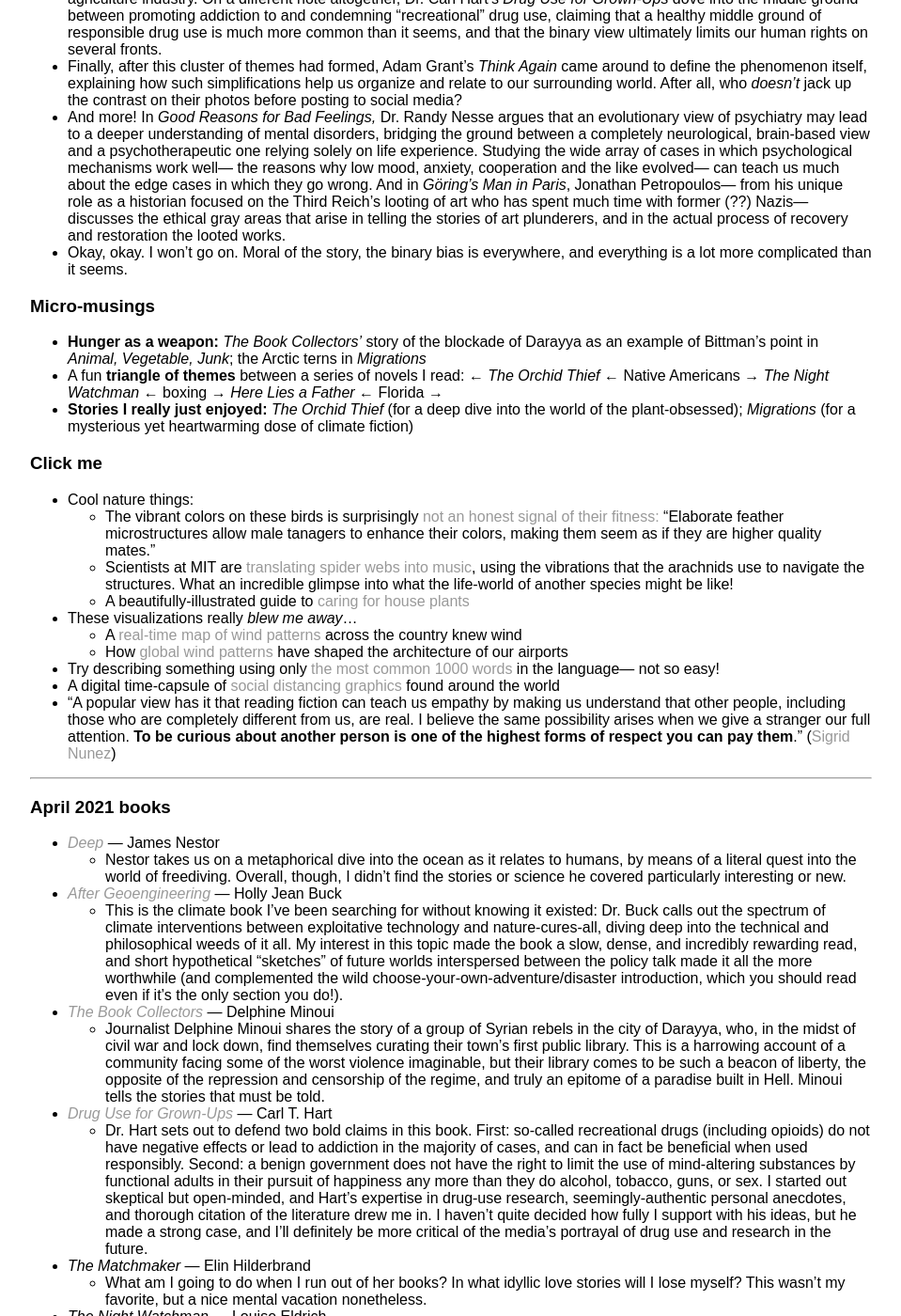
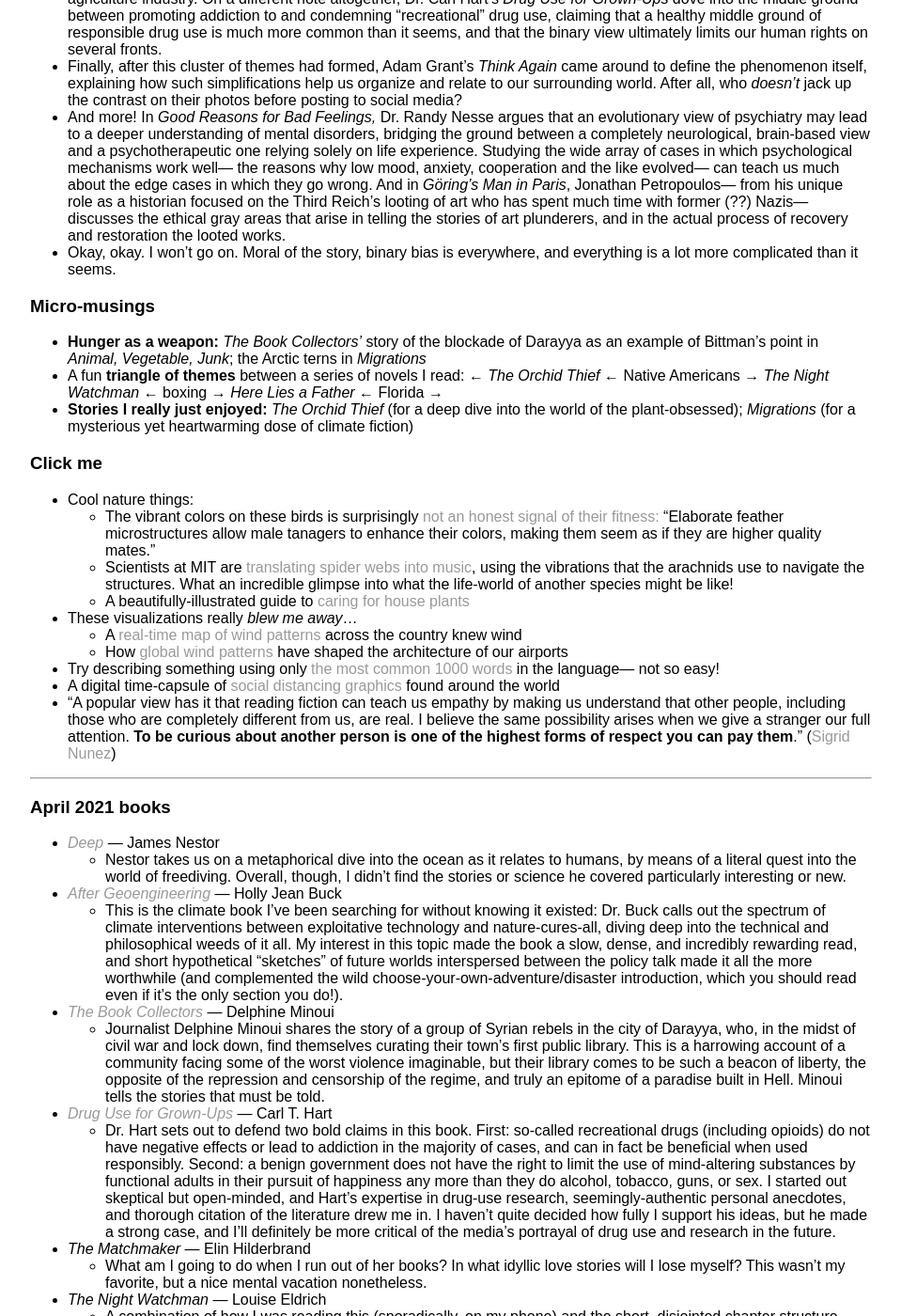
Before and after one commit to mayasheth/mayasheth.github.io, a Jekyll site: the page built from _posts/2021-05-01-MM4-april-2020-reading-update.md, in a window 1280 px wide and 1400 px high, scrolled down 772 px. Shown: the whole window at 94% size, without its empty margins (160-1119 px from the left). Built offline with Jekyll 4.4.1, drawn with Linux system fonts in a browser that asks for light colours; some of the changed text lies outside the part shown.

Commit message:
Update 2021-05-01-MM4-april-2020-reading-update.md

```diff
--- a/_posts/2021-05-01-MM4-april-2020-reading-update.md
+++ b/_posts/2021-05-01-MM4-april-2020-reading-update.md
@@ -28,7 +28,7 @@
 - This view was echoed by Mark Bittman in *Animal, Vegetable, Junk,* though more narrowly in the context of the food and agriculture industry. On a different note altogether, Dr. Carl Hart's *Drug Use for Grown-Ups* dove into the middle ground between promoting addiction to and condemning "recreational" drug use, claiming that a healthy middle ground of responsible drug use is much more common than it seems, and that the binary view ultimately limits our human rights on several fronts.
 - Finally, after this cluster of themes had formed, Adam Grant's *Think Again* came around to define the phenomenon itself, explaining how such simplifications help us organize and relate to our surrounding world. After all, who *doesn't* jack up the contrast on their photos before posting to social media?
 - And more! In *Good Reasons for Bad Feelings,* Dr. Randy Nesse argues that an evolutionary view of psychiatry may lead to a deeper understanding of mental disorders, bridging the ground between a completely neurological, brain-based view and a psychotherapeutic one relying solely on life experience. Studying the wide array of cases in which psychological mechanisms work well— the reasons why low mood, anxiety, cooperation and the like evolved— can teach us much about the edge cases in which they go wrong. And in *Göring’s Man in Paris*, Jonathan Petropoulos— from his unique role as a historian focused on the Third Reich’s looting of art who has spent much time with former (??) Nazis— discusses the ethical gray areas that arise in telling the stories of  art plunderers, and in the actual process of recovery and restoration the looted works.
-- Okay, okay. I won’t go on. Moral of the story, the binary bias is everywhere, and everything is a lot more complicated than it seems.
+- Okay, okay. I won’t go on. Moral of the story, binary bias is everywhere, and everything is a lot more complicated than it seems.
 
 ### Micro-musings
 
@@ -60,7 +60,7 @@
 - *[The Book Collectors](https://mayasheth.github.io/2021/04/05/the-book-collectors)* — Delphine Minoui
     - Journalist Delphine Minoui shares the story of a group of Syrian rebels in the city of Darayya, who, in the midst of civil war and lock down, find themselves curating their town’s first public library. This is a harrowing account of a community facing some of the worst violence imaginable, but their library comes to be such a beacon of liberty, the opposite of the repression and censorship of the regime, and truly an epitome of a paradise built in Hell. Minoui tells the stories that must be told.
 - *[Drug Use for Grown-Ups](https://mayasheth.github.io/2021/04/01/drug-use-for-grown-ups)* — Carl T. Hart
-    - Dr. Hart sets out to defend two bold claims in this book. First: so-called recreational drugs (including opioids) do not have negative effects or lead to addiction in the majority of cases, and can in fact be beneficial when used responsibly. Second: a benign government does not have the right to limit the use of mind-altering substances by functional adults in their pursuit of happiness any more than they do alcohol, tobacco, guns, or sex. I started out skeptical but open-minded, and Hart’s expertise in drug-use research, seemingly-authentic personal anecdotes, and thorough citation of the literature drew me in. I haven’t quite decided how fully I support with his ideas, but he made a strong case, and I’ll definitely be more critical of the media’s portrayal of drug use and research in the future.
+    - Dr. Hart sets out to defend two bold claims in this book. First: so-called recreational drugs (including opioids) do not have negative effects or lead to addiction in the majority of cases, and can in fact be beneficial when used responsibly. Second: a benign government does not have the right to limit the use of mind-altering substances by functional adults in their pursuit of happiness any more than they do alcohol, tobacco, guns, or sex. I started out skeptical but open-minded, and Hart’s expertise in drug-use research, seemingly-authentic personal anecdotes, and thorough citation of the literature drew me in. I haven’t quite decided how fully I support his ideas, but he made a strong case, and I’ll definitely be more critical of the media’s portrayal of drug use and research in the future.
 - *The Matchmaker* — Elin Hilderbrand
     - What am I going to do when I run out of her books? In what idyllic love stories will I lose myself? This wasn’t my favorite, but a nice mental vacation nonetheless.
 - *The Night Watchman* — Louise Eldrich
```
Also changed, not shown: other parts of _posts/2021-05-01-MM4-april-2020-reading-update.md (+1 -1 lines).
